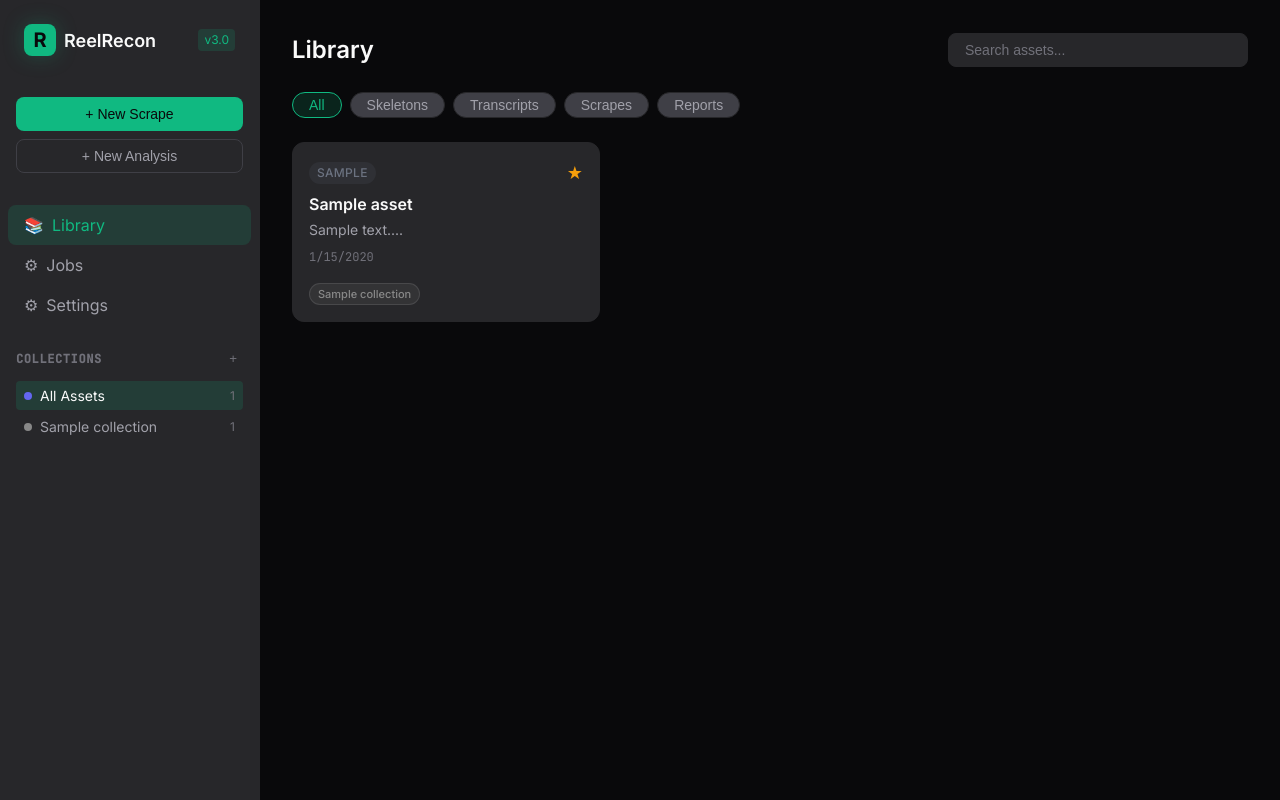
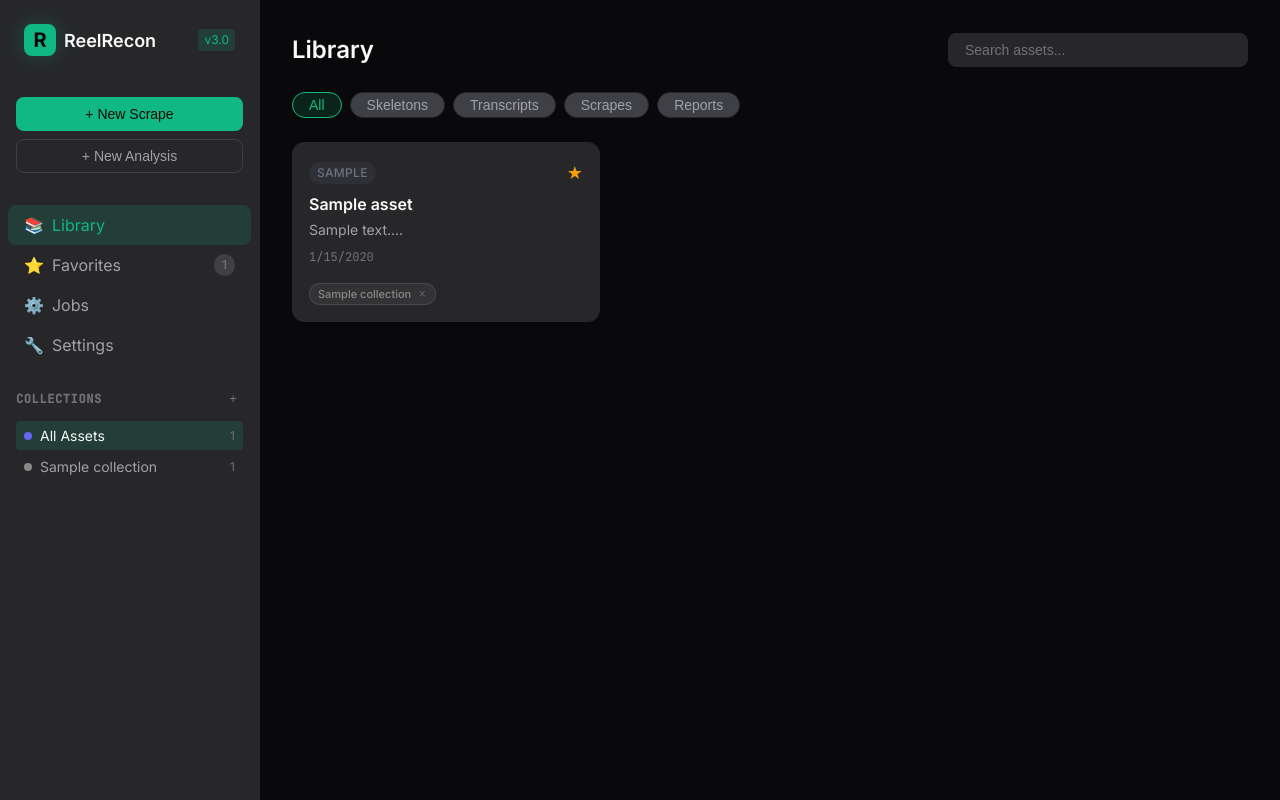
Before and after one commit to ChristopherKahler/ReelRecon, a Flask app: page /workspace in a window 1280 px wide. Run offline with Flask 2, Linux system fonts and the light colour scheme; tables that the repository leaves empty hold one stand-in row (values such as "Sample post"); some libraries are stand-ins or nearby versions.

Commit message:
feat(ui): add favorites view and collection removal
Enhancements:
- Favorites nav item with count badge in sidebar
- Favorites view shows all starred assets
- Collection tags have X button to remove from collection
- Red color toned down to softer #F87171 (red-400)
- Nav count badge styling

🤖 Generated with [Claude Code](https://claude.com/claude-code)

Co-Authored-By: Claude Opus 4.5 <noreply@anthropic.com>

```diff
--- a/static/css/workspace.css
+++ b/static/css/workspace.css
@@ -31,7 +31,7 @@
     --color-border-focus: #10B981;      /* Emerald for focus */
 
     /* Semantic Colors */
-    --color-danger: #EF4444;
+    --color-danger: #F87171;  /* Softer red (red-400) */
     --color-warning: #F59E0B;
     --color-success: #10B981;
     --color-info: #3B82F6;
@@ -1648,7 +1648,7 @@ select.form-input {
     right: var(--space-sm);
     width: 28px;
     height: 28px;
-    background: rgba(239, 68, 68, 0.9);
+    background: rgba(248, 113, 113, 0.9);
     border: none;
     border-radius: var(--radius-sm);
     color: white;
@@ -3106,6 +3106,21 @@ select.form-input {
     font-size: 1rem;
 }
 
+.nav-count {
+    margin-left: auto;
+    font-size: var(--text-xs);
+    font-weight: 500;
+    background: var(--color-bg-panel);
+    padding: 2px 8px;
+    border-radius: 9999px;
+    color: var(--color-text-muted);
+}
+
+.nav-item.active .nav-count {
+    background: var(--color-accent-primary);
+    color: white;
+}
+
 /* Buttons */
 .btn {
     padding: var(--space-sm) var(--space-md);
@@ -3441,12 +3456,37 @@ select.form-input {
 .collection-tag {
     display: inline-flex;
     align-items: center;
+    gap: 4px;
     font-size: 11px;
     font-weight: 500;
-    padding: 2px 8px;
+    padding: 2px 6px 2px 8px;
     border-radius: 9999px;
     border: 1px solid;
     white-space: nowrap;
+}
+
+.collection-remove {
+    display: inline-flex;
+    align-items: center;
+    justify-content: center;
+    width: 14px;
+    height: 14px;
+    padding: 0;
+    margin: 0;
+    background: transparent;
+    border: none;
+    border-radius: 50%;
+    color: inherit;
+    font-size: 12px;
+    line-height: 1;
+    cursor: pointer;
+    opacity: 0.6;
+    transition: opacity 0.15s, background 0.15s;
+}
+
+.collection-remove:hover {
+    opacity: 1;
+    background: rgba(0, 0, 0, 0.2);
 }
 
 /* Collection item active state */
@@ -3584,11 +3624,11 @@ select.form-input {
 
 /* Danger button icon */
 .btn-icon.danger {
-    color: #EF4444;
+    color: #F87171;
 }
 
 .btn-icon.danger:hover {
-    background: rgba(239, 68, 68, 0.1);
+    background: rgba(248, 113, 113, 0.1);
 }
 
 /* Star button active state */
@@ -3704,7 +3744,7 @@ select.form-input {
 
 .form-error {
     font-size: var(--text-xs);
-    color: #EF4444;
+    color: #F87171;
     margin-top: var(--space-xs);
 }
 
@@ -3791,8 +3831,8 @@ select.form-input {
 }
 
 .btn-remove-row:hover {
-    border-color: #EF4444;
-    color: #EF4444;
+    border-color: #F87171;
+    color: #F87171;
 }
 
 .btn-add-row {
@@ -3833,11 +3873,11 @@ select.form-input {
 
 /* Error alert in modal */
 .modal-error {
-    background: rgba(239, 68, 68, 0.1);
-    border: 1px solid rgba(239, 68, 68, 0.3);
+    background: rgba(248, 113, 113, 0.1);
+    border: 1px solid rgba(248, 113, 113, 0.3);
     border-radius: var(--radius-md);
     padding: var(--space-md);
-    color: #EF4444;
+    color: #F87171;
     font-size: var(--text-sm);
     margin-bottom: var(--space-lg);
 }
--- a/static/js/utils/api.js
+++ b/static/js/utils/api.js
@@ -64,6 +64,10 @@ export const API = {
         return request('/api/collections', { method: 'POST', body: data });
     },
 
+    removeFromCollection(assetId, collectionId) {
+        return request(`/api/assets/${assetId}/collections/${collectionId}`, { method: 'DELETE' });
+    },
+
     // Jobs (unified)
     getActiveJobs() {
         return request('/api/jobs/active');
--- a/static/js/utils/router.js
+++ b/static/js/utils/router.js
@@ -7,6 +7,7 @@ import { Store } from '../state/store.js';
 const routes = {
     '': 'library',
     'library': 'library',
+    'favorites': 'favorites',
     'jobs': 'jobs',
     'settings': 'settings'
 };
--- a/static/js/workspace.js
+++ b/static/js/workspace.js
@@ -169,10 +169,58 @@ async function loadInitialData() {
 
         // Update sidebar count
         updateAssetCount(assets.length);
+
+        // Update favorites count
+        const favoritesCount = assets.filter(a => a.starred).length;
+        updateFavoritesCount(favoritesCount);
     } catch (error) {
         console.warn('[Workspace] Failed to load initial data:', error.message);
         renderAssets([]); // Show empty state
     }
+}
+
+function updateFavoritesCount(count) {
+    const countEl = document.getElementById('favorites-count');
+    if (countEl) {
+        countEl.textContent = count;
+    }
+}
+
+// Subscribe to view changes to render favorites
+Store.subscribe((state) => {
+    if (state.ui.activeView === 'favorites') {
+        const favorites = state.assets.filter(a => a.starred);
+        renderFavorites(favorites);
+    }
+});
+
+function renderFavorites(assets) {
+    const grid = document.getElementById('favorites-grid');
+    if (!grid) return;
+
+    if (!assets || assets.length === 0) {
+        grid.innerHTML = `
+            <div class="empty-state">
+                <p>No favorites yet. Star assets to see them here.</p>
+            </div>
+        `;
+        return;
+    }
+
+    grid.innerHTML = assets.map(asset => renderAssetCard(asset)).join('');
+
+    // Add click handlers to cards
+    grid.querySelectorAll('.asset-card').forEach(card => {
+        card.addEventListener('click', (e) => {
+            // Don't open if clicking remove button
+            if (e.target.closest('.collection-remove')) return;
+            const assetId = card.dataset.assetId;
+            openAssetDetail(assetId);
+        });
+    });
+
+    // Add remove from collection handlers
+    setupCollectionRemoveHandlers(grid);
 }
 
 // Subscribe to store changes for filtering
@@ -217,9 +265,34 @@ function renderAssets(assets) {
 
     // Add click handlers to cards
     grid.querySelectorAll('.asset-card').forEach(card => {
-        card.addEventListener('click', () => {
+        card.addEventListener('click', (e) => {
+            // Don't open if clicking remove button
+            if (e.target.closest('.collection-remove')) return;
             const assetId = card.dataset.assetId;
             openAssetDetail(assetId);
+        });
+    });
+
+    // Add remove from collection handlers
+    setupCollectionRemoveHandlers(grid);
+}
+
+function setupCollectionRemoveHandlers(container) {
+    container.querySelectorAll('.collection-remove').forEach(btn => {
+        btn.addEventListener('click', async (e) => {
+            e.stopPropagation();
+            const tag = btn.closest('.collection-tag');
+            const assetId = tag.dataset.assetId;
+            const collectionId = tag.dataset.collectionId;
+
+            try {
+                await API.removeFromCollection(assetId, collectionId);
+                // Remove the tag from UI
+                tag.remove();
+                console.log('[Workspace] Removed from collection:', collectionId);
+            } catch (error) {
+                console.error('[Workspace] Failed to remove from collection:', error);
+            }
         });
     });
 }
@@ -246,11 +319,12 @@ function renderAssetCard(asset) {
     const preview = asset.preview ? asset.preview.substring(0, 120) + '...' : 'No preview available';
     const date = asset.created_at ? new Date(asset.created_at).toLocaleDateString() : '';
 
-    // Render collection tags
+    // Render collection tags with remove button
     const collections = asset.collections || [];
     const collectionTags = collections.map(col => `
-        <span class="collection-tag" style="background: ${col.color || '#6366f1'}20; color: ${col.color || '#6366f1'}; border-color: ${col.color || '#6366f1'}40">
+        <span class="collection-tag" style="background: ${col.color || '#6366f1'}20; color: ${col.color || '#6366f1'}; border-color: ${col.color || '#6366f1'}40" data-collection-id="${col.id}" data-asset-id="${asset.id}">
             ${col.name}
+            <button class="collection-remove" title="Remove from collection">×</button>
         </span>
     `).join('');
 
--- a/templates/workspace.html
+++ b/templates/workspace.html
@@ -34,15 +34,20 @@
             <!-- Navigation -->
             <nav class="sidebar-nav">
                 <a href="#library" class="nav-item active" data-nav="library">
-                    <span class="nav-icon">&#128218;</span>
+                    <span class="nav-icon">📚</span>
                     Library
                 </a>
+                <a href="#favorites" class="nav-item" data-nav="favorites">
+                    <span class="nav-icon">⭐</span>
+                    Favorites
+                    <span class="nav-count" id="favorites-count">0</span>
+                </a>
                 <a href="#jobs" class="nav-item" data-nav="jobs">
-                    <span class="nav-icon">&#9881;</span>
+                    <span class="nav-icon">⚙️</span>
                     Jobs
                 </a>
                 <a href="#settings" class="nav-item" data-nav="settings">
-                    <span class="nav-icon">&#9881;</span>
+                    <span class="nav-icon">🔧</span>
                     Settings
                 </a>
             </nav>
@@ -87,6 +92,31 @@
                     <!-- Populated by JS -->
                     <div class="empty-state">
                         <p>No assets yet. Start a scrape or analysis to populate your library.</p>
+                    </div>
+                </div>
+            </div>
+
+            <!-- Favorites View -->
+            <div data-view="favorites" class="view" style="display: none;">
+                <header class="view-header">
+                    <h1>Favorites</h1>
+                    <div class="search-bar">
+                        <input type="text" id="favorites-search-input" placeholder="Search favorites...">
+                    </div>
+                </header>
+
+                <div class="filter-bar">
+                    <button class="filter-chip active" data-filter-type="">All</button>
+                    <button class="filter-chip" data-filter-type="skeleton">Skeletons</button>
+                    <button class="filter-chip" data-filter-type="transcript">Transcripts</button>
+                    <button class="filter-chip" data-filter-type="scrape_report">Scrapes</button>
+                    <button class="filter-chip" data-filter-type="skeleton_report">Reports</button>
+                </div>
+
+                <div id="favorites-grid" class="asset-grid">
+                    <!-- Populated by JS -->
+                    <div class="empty-state">
+                        <p>No favorites yet. Star assets to see them here.</p>
                     </div>
                 </div>
             </div>
```
